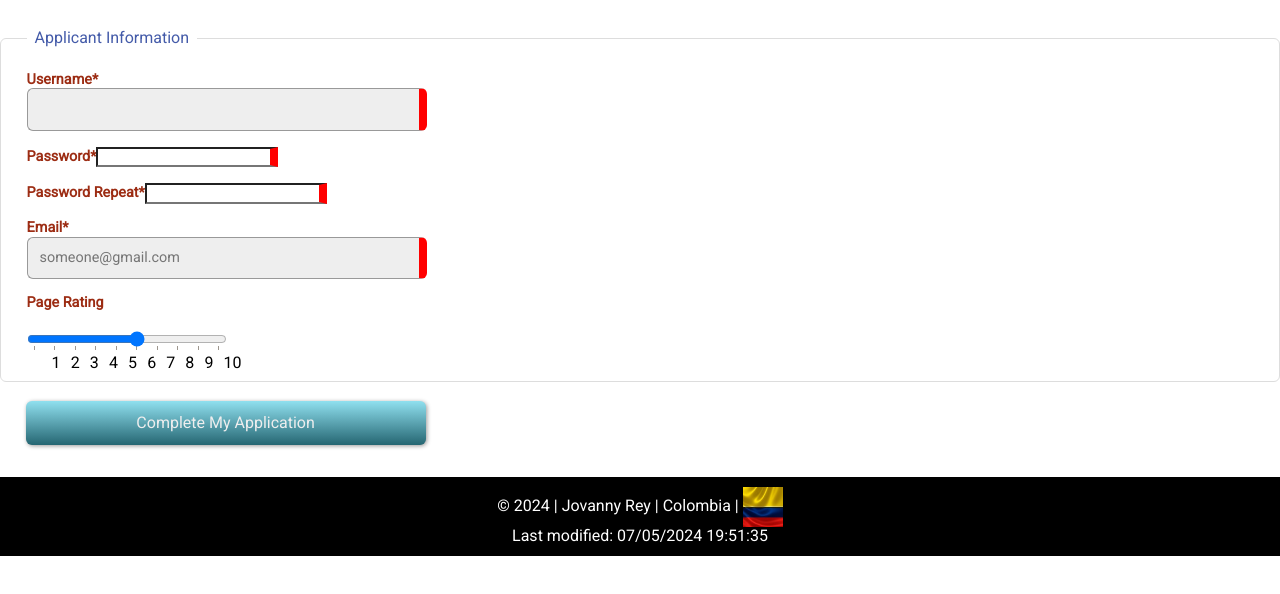
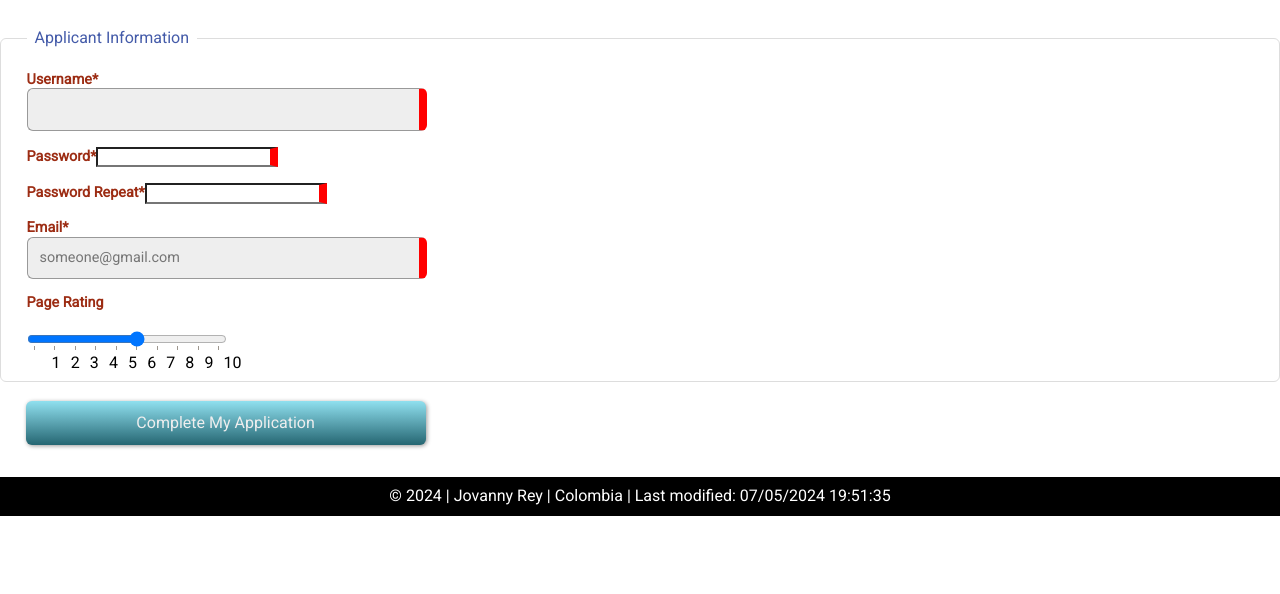
Before and after one commit to geoenterprise/wdd230, a plain HTML site: page form.html in a window 1280 px wide. Shown: the part 194-788 px from the top of the page. Drawn offline with Linux system fonts and the light colour scheme.

Commit message:
form finishes

```diff
--- a/form.html
+++ b/form.html
@@ -3,8 +3,8 @@
 <head>
     <meta charset="UTF-8">
     <meta name="viewport" content="width=device-width,initial-scale=1.0">
-    <title>Jovanny Rey - WDD 230 - Web Frontend Development</title>
-    <meta name="description" content="WDD 230 - Web Frontend Development by Jovanny Rey. Welcome to the course assignment portal.">
+    <title>Application Form</title>
+    <meta name="description" content="Form application for team activity">
     <meta name="author" content="Jovanny Rey">
     <link rel="preconnect" href="https://fonts.googleapis.com">
     <link rel="preconnect" href="https://fonts.gstatic.com" crossorigin>
@@ -70,7 +70,7 @@
         <div id="feedback"></div>
     </main>
     <footer>
-        &copy; <span id="year"></span> | Jovanny Rey | Colombia | <img src="images/colombian_flag.jpg" alt="Colombian Flag" loading="lazy" width="40" height="40"><br>
+        &copy; <span id="year"></span> | Jovanny Rey | Colombia |
         <span id="last-modified"></span>
 
     </footer>
```
